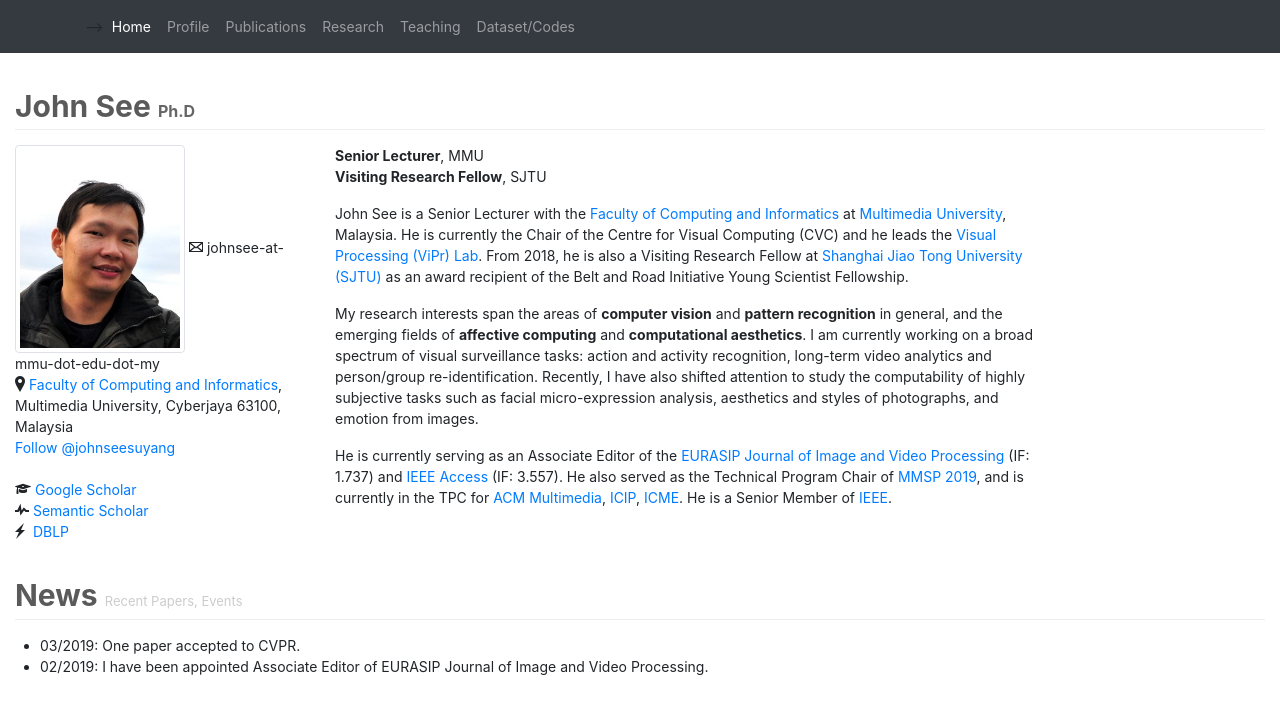
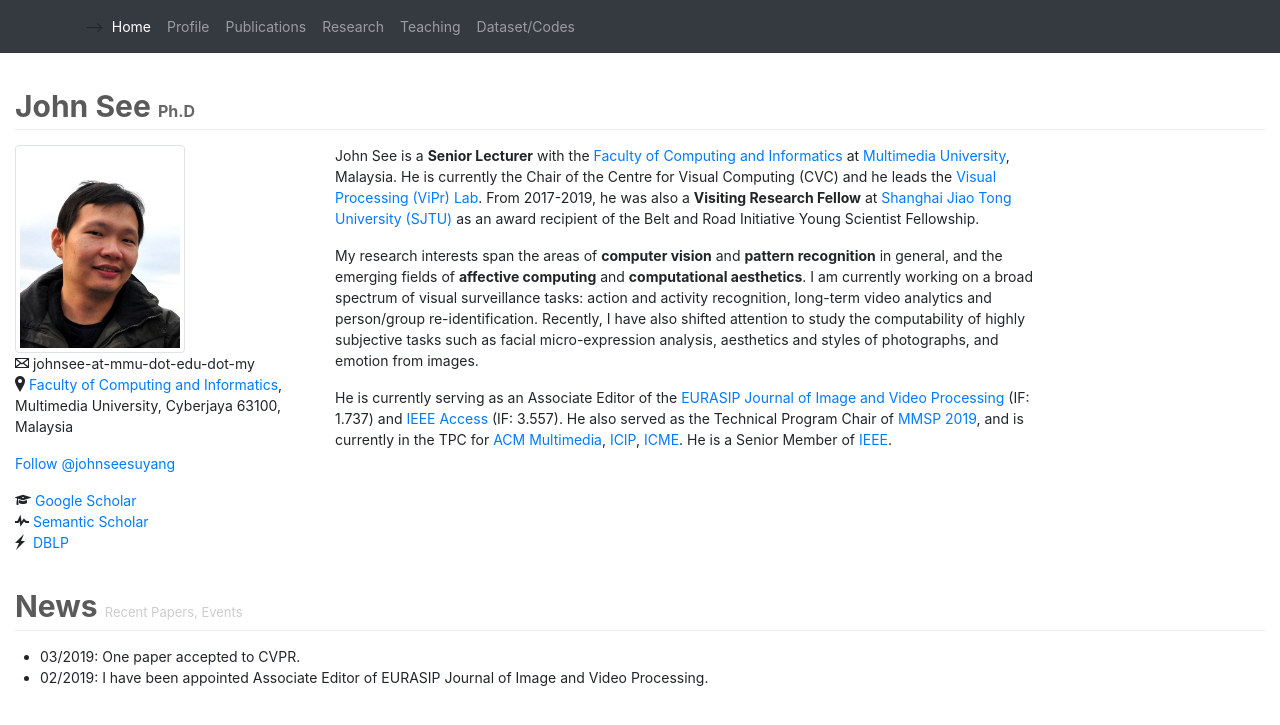
Before and after one commit to john-see/john-see.github.io, a Jekyll site: the page index.html, which Jekyll copies as it is, in a window 1280 px wide. Shown: the top 725 px of the page. Built offline with Jekyll 4.4.1, drawn with Linux system fonts in a browser that asks for light colours; comment, search, counter and statistics services are not loaded.

Commit message:
Edit content

```diff
--- a/index.html
+++ b/index.html
@@ -65,13 +65,14 @@
     <div class="row">
         <div class="col-sm-3">
             <img src="./images/johnsee.jpg" alt="John See" class="img-thumbnail" width="170" />
+                    <p>
+                    <span class="octicon octicon-mail"></span> johnsee-at-mmu-dot-edu-dot-my <br />
+                    <span class="octicon octicon-location"></span> <a href="https://goo.gl/maps/CswCDLkx4tsUDfMj6">Faculty of Computing and Informatics</a>, Multimedia University, Cyberjaya 63100, Malaysia
+                    </p>
 
-                    <span class="octicon octicon-mail"></span> johnsee-at-mmu-dot-edu-dot-my <br />
-                    <span class="octicon octicon-location"></span> <a href="https://goo.gl/maps/CswCDLkx4tsUDfMj6">Faculty of Computing and Informatics</a>, Multimedia University, Cyberjaya 63100, Malaysia<br />
-
-
+                    <p>
                     <a href="https://twitter.com/johnseesuyang?ref_src=twsrc%5Etfw" class="twitter-follow-button" data-show-count="false">Follow @johnseesuyang</a><script async src="https://platform.twitter.com/widgets.js" charset="utf-8"></script>
-                    <br /><br />
+                    </p>
 
                     <div>
                         <span class="octicon octicon-mortar-board"></span> <a href="https://scholar.google.com/citations?user=uH74dcgAAAAJ&hl=en" target="_blank">Google Scholar</a><br />
@@ -82,12 +83,14 @@
 
         </div>
         <div class="col-sm-7">
+             <!--
              <p>
                 <strong>Senior Lecturer</strong>, MMU<br />
                 <strong>Visiting Research Fellow</strong>, SJTU<br />
             </p>
+            -->
 
-            <p>John See is a Senior Lecturer with the <a href="http://www.mmu.edu.my/fci" target="_blank">Faculty of Computing and Informatics</a> at <a href="http://www.mmu.edu.my">Multimedia University</a>, Malaysia. He is currently the Chair of the Centre for Visual Computing (CVC) and he leads the <a href="http://viprlab.github.io" target="_blank">Visual Processing (ViPr) Lab</a>. From 2018, he is also a Visiting Research Fellow at <a href="http://en.sjtu.edu.cn/" target="_blank">Shanghai Jiao Tong University (SJTU)</a> as an award recipient of the Belt and Road Initiative Young Scientist Fellowship.</p>
+            <p>John See is a <b>Senior Lecturer</b> with the <a href="http://www.mmu.edu.my/fci" target="_blank">Faculty of Computing and Informatics</a> at <a href="http://www.mmu.edu.my">Multimedia University</a>, Malaysia. He is currently the Chair of the Centre for Visual Computing (CVC) and he leads the <a href="http://viprlab.github.io" target="_blank">Visual Processing (ViPr) Lab</a>. From 2017-2019, he was also a <b>Visiting Research Fellow</b> at <a href="http://en.sjtu.edu.cn/" target="_blank">Shanghai Jiao Tong University (SJTU)</a> as an award recipient of the Belt and Road Initiative Young Scientist Fellowship.</p>
 
             <p>My research interests span the areas of <b>computer vision</b> and <b>pattern recognition</b> in general, and the emerging fields of <b>affective computing</b> and <b>computational aesthetics</b>. I am currently working on a broad spectrum of visual surveillance tasks: action and activity recognition, long-term video analytics and person/group re-identification. Recently, I have also shifted attention to study the computability of highly subjective tasks such as facial micro-expression analysis, aesthetics and styles of photographs, and emotion from images.</p>
 
```
